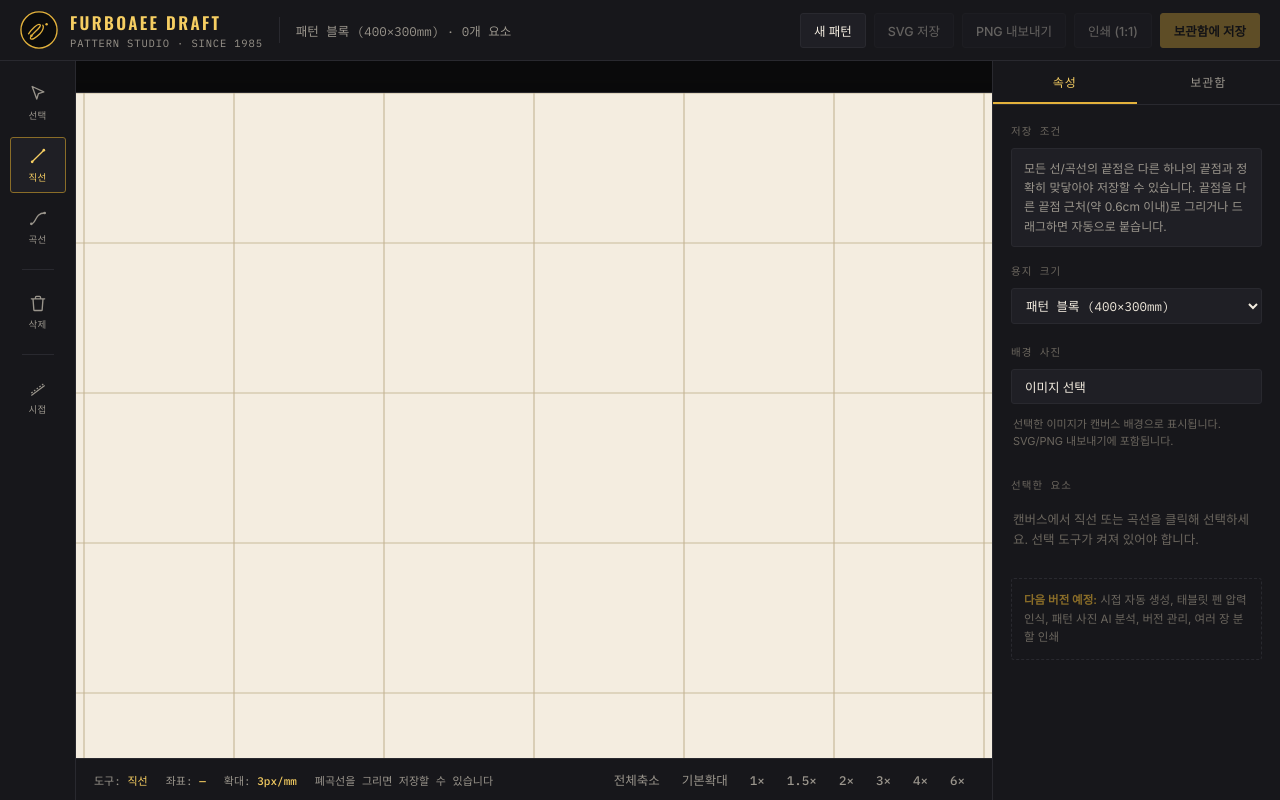
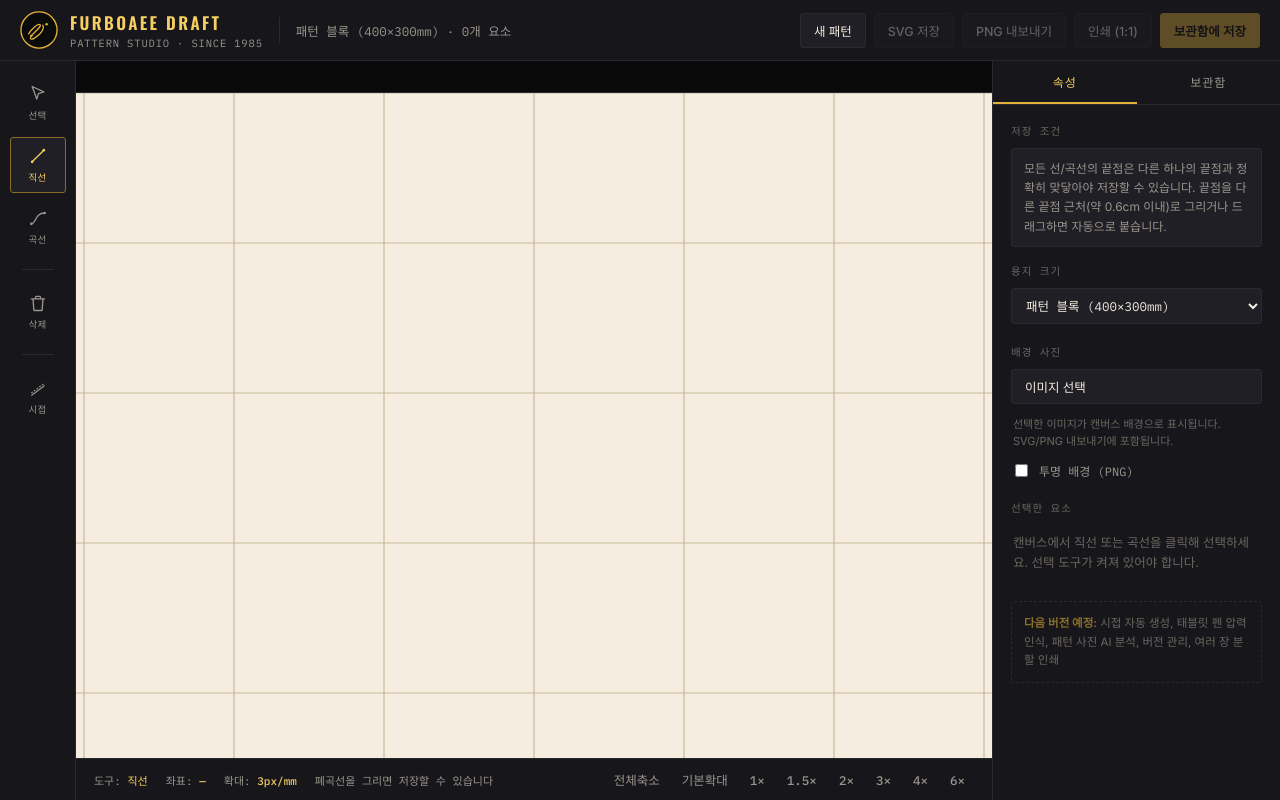
Before and after one commit to leaf-nam/battern, a React (Vite) app: page / in a window 1280 px wide. Built offline with nearby package versions, Linux system fonts and the light colour scheme.

Commit message:
feat : png 내보내기 시 투명배경 옵션 추가

```diff
--- a/src/App.jsx
+++ b/src/App.jsx
@@ -38,6 +38,7 @@ export default function App() {
 
   const [backgroundImage, setBackgroundImage] = useState(null)
   const [includeBgExport, setIncludeBgExport] = useState(true)
+  const [transparentBgExport, setTransparentBgExport] = useState(false)
   const fileInputRef = useRef(null)
 
   const svgRef = useRef(null)
@@ -506,7 +507,7 @@ export default function App() {
 
   function handleExportPng() {
     const bg = includeBgExport ? backgroundImage : null
-    const svg = buildSvgString(shapes, sheet.w, sheet.h, bg)
+    const svg = buildSvgString(shapes, sheet.w, sheet.h, bg, transparentBgExport)
     const blob = new Blob([svg], { type: 'image/svg+xml' })
     const url = URL.createObjectURL(blob)
     const img = new Image()
@@ -516,8 +517,10 @@ export default function App() {
       canvas.width = Math.round(sheet.w * PX_PER_MM)
       canvas.height = Math.round(sheet.h * PX_PER_MM)
       const ctx = canvas.getContext('2d')
-      ctx.fillStyle = '#ffffff'
-      ctx.fillRect(0, 0, canvas.width, canvas.height)
+      if (!transparentBgExport) {
+        ctx.fillStyle = '#ffffff'
+        ctx.fillRect(0, 0, canvas.width, canvas.height)
+      }
       ctx.drawImage(img, 0, 0, canvas.width, canvas.height)
       URL.revokeObjectURL(url)
       canvas.toBlob((pngBlob) => downloadBlob(`furboaee-pattern-${Date.now()}.png`, pngBlob), 'image/png')
@@ -951,6 +954,8 @@ export default function App() {
                 onBackgroundRemove={removeBackground}
                 includeBgExport={includeBgExport}
                 onToggleBgExport={() => setIncludeBgExport((v) => !v)}
+                transparentBgExport={transparentBgExport}
+                onToggleTransparentBg={() => setTransparentBgExport((v) => !v)}
               />
             ) : (
               <LibraryPanel savedPatterns={savedPatterns} onLoad={loadPattern} onDelete={deleteSavedPattern} />
--- a/src/components/PropertiesPanel.jsx
+++ b/src/components/PropertiesPanel.jsx
@@ -1,7 +1,7 @@
 import { SHEET_PRESETS } from '../constants.js'
 import { curveLengthMm } from '../utils/geometry.js'
 
-export default function PropertiesPanel({ sheetKey, onSheetChange, shapes, selectedShape, selectedId, multiCount, selectionBounds, onSelect, onDelete, onLengthChange, onResizeBounds, closureStatus, backgroundImage, onBackgroundUpload, onBackgroundRemove, includeBgExport, onToggleBgExport }) {
+export default function PropertiesPanel({ sheetKey, onSheetChange, shapes, selectedShape, selectedId, multiCount, selectionBounds, onSelect, onDelete, onLengthChange, onResizeBounds, closureStatus, backgroundImage, onBackgroundUpload, onBackgroundRemove, includeBgExport, onToggleBgExport, transparentBgExport, onToggleTransparentBg }) {
   return (
     <>
       {multiCount > 0 && (
@@ -144,6 +144,26 @@ export default function PropertiesPanel({ sheetKey, onSheetChange, shapes, selec
         <p className="empty-hint" style={{ marginTop: backgroundImage ? 0 : 6, marginBottom: 0, fontSize: 11 }}>
           선택한 이미지가 캔버스 배경으로 표시됩니다. SVG/PNG 내보내기에 포함됩니다.
         </p>
+        <label
+          style={{
+            display: 'flex',
+            alignItems: 'center',
+            gap: 8,
+            fontSize: 12,
+            color: 'var(--muted)',
+            cursor: 'pointer',
+            marginTop: 4,
+            marginBottom: 8,
+          }}
+        >
+          <input
+            type="checkbox"
+            checked={transparentBgExport}
+            onChange={onToggleTransparentBg}
+            style={{ accentColor: 'var(--gold)' }}
+          />
+          투명 배경 (PNG)
+        </label>
       </div>
 
       <p className="panel-section-title" style={{ marginTop: 20 }}>
--- a/src/utils/svg.js
+++ b/src/utils/svg.js
@@ -7,15 +7,15 @@ function shapeToSvgEl(s) {
   return `<path d="M ${s.x1.toFixed(2)},${s.y1.toFixed(2)} C ${s.c1x.toFixed(2)},${s.c1y.toFixed(2)} ${s.c2x.toFixed(2)},${s.c2y.toFixed(2)} ${s.x2.toFixed(2)},${s.y2.toFixed(2)}" fill="none" stroke="${INK}" stroke-width="${STROKE_MM}" stroke-linecap="round"/>`
 }
 
-export function buildSvgString(shapes, wMm, hMm, backgroundImage) {
+export function buildSvgString(shapes, wMm, hMm, backgroundImage, transparentBg) {
   const extra = []
   if (backgroundImage) {
     extra.push(`  <image x="0" y="0" width="${wMm}" height="${hMm}" preserveAspectRatio="xMidYMid slice" href="${backgroundImage}"/>`)
   }
   const body = shapes.map(shapeToSvgEl).join('\n  ')
+  const bgRect = transparentBg ? '' : `  <rect x="0" y="0" width="${wMm}" height="${hMm}" fill="#ffffff"/>\n`
   return `<svg xmlns="http://www.w3.org/2000/svg" viewBox="0 0 ${wMm} ${hMm}" width="${(wMm / 10).toFixed(2)}cm" height="${(hMm / 10).toFixed(2)}cm">
-  <rect x="0" y="0" width="${wMm}" height="${hMm}" fill="#ffffff"/>
-${extra.join('\n')}  ${body}
+${bgRect}${extra.join('\n')}  ${body}
 </svg>`
 }
 
```
Also changed, not shown: 1 other file (tests, documents, lock files or other folders).
